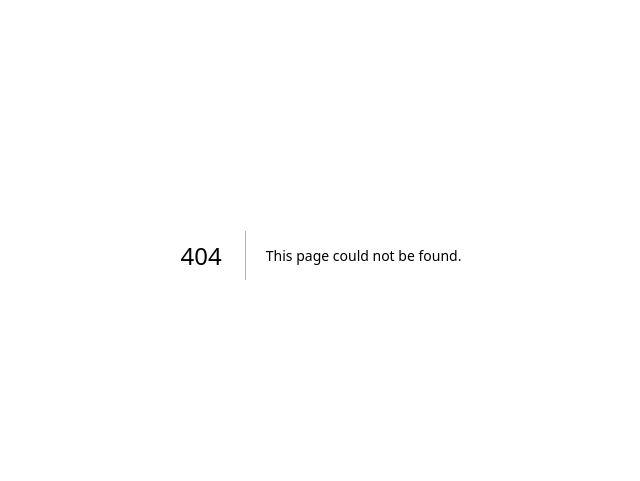
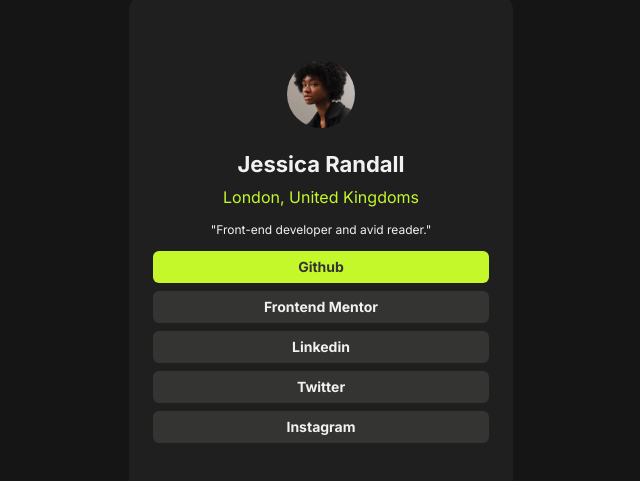
Before and after one commit to yfeienzo/frontend-practise, a Next.js app: page /social-links in a window 1280 px wide. Before the commit this address had no page. Shown: the part 145-626 px from the top of the page, without its empty margins (319-959 px from the left). Built offline with nearby package versions, Linux system fonts and the light colour scheme.

Commit message:
social links

```diff
--- /dev/null
+++ b/src/app/social-links/page.tsx
@@ -0,0 +1,27 @@
+import Image from "next/image";
+
+export default function Home() {
+    return (
+        <div className="flex h-screen justify-center items-center bg-[#151515]">
+            <div className="w-[384px] h-[522px] bg-[#1f1f1f] flex justify-center items-center p-6 rounded-2xl">
+                <div className="w-[336px] text-[#f1f1f1] text-center">
+                    <Image
+                            src="/social-links/avatar.jpeg"
+                            alt="avatar"
+                            className="rounded-full mb-5 m-auto"
+                            width={68}
+                            height={68}
+                    />
+                   <p className="font-bold text-[22px] mb-1">Jessica Randall</p>
+                   <p className="text-[#c4f82a] text-[13spx] mb-3">London, United Kingdoms</p>
+                   <p className="text-[12px] mb-3">"Front-end developer and avid reader."</p>
+                   <div className="bg-[#c4f82a] text-[#343433] text-[14px] font-bold rounded-md leading-8 mb-2 h-[32px]">Github</div>
+                   <div className="bg-[#343433] text-[14px] font-bold rounded-md leading-8 mb-2 h-[32px]">Frontend Mentor</div>
+                   <div className="bg-[#343433] text-[14px] font-bold rounded-md leading-8 mb-2 h-[32px]">Linkedin</div>
+                   <div className="bg-[#343433] text-[14px] font-bold rounded-md leading-8 mb-2 h-[32px]">Twitter</div>
+                   <div className="bg-[#343433] text-[14px] font-bold rounded-md leading-8 mb-2 h-[32px]">Instagram</div>
+                </div>
+            </div>
+        </div>
+    )
+}
```
Also changed, not shown: public/social-links/avatar.jpeg (added).
